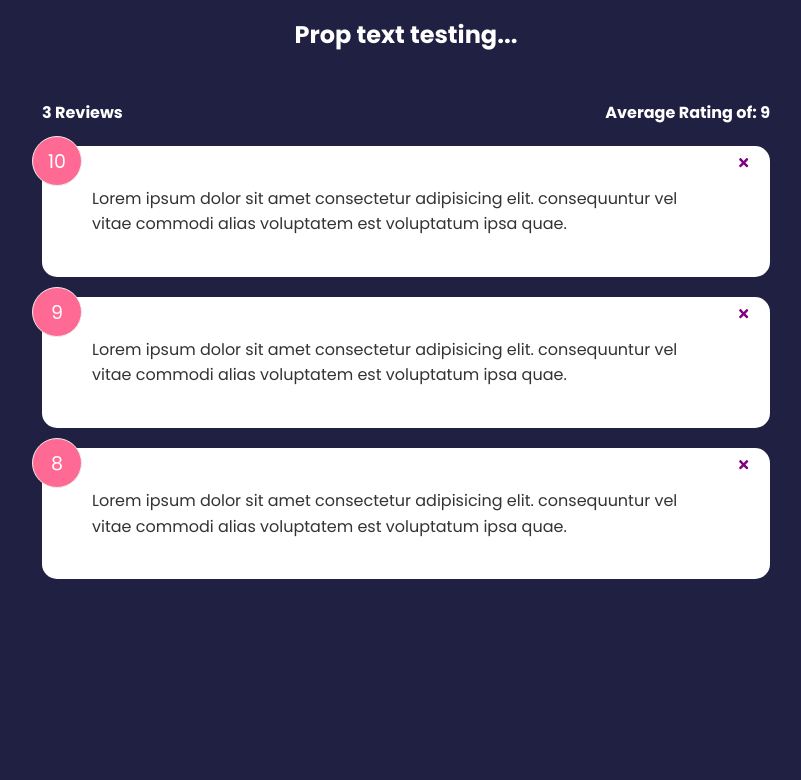
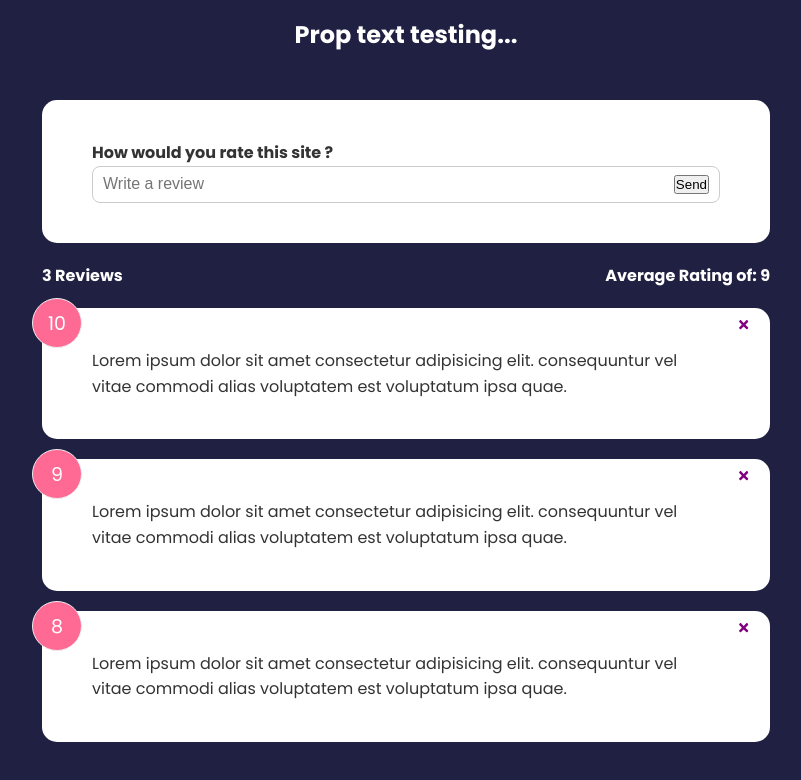
Before and after one commit to nunesxd/react_feedback_app, a React (Create React App) app: page / in a window 1280 px wide. Shown: the top 780 px of the page, without its empty margins (234-1035 px from the left). Built offline with nearby package versions, Linux system fonts and the light colour scheme; the HTML template or start-up script is replaced by a standard one.

Commit message:
Criação do arquivo FeedbackForm

```diff
--- a/src/App.js
+++ b/src/App.js
@@ -3,6 +3,7 @@
 //import FeedbackItem from './components/FeedbackItem';
 import FeedbackList from './components/FeedbackList';
 import FeedbackStats from './components/FeedbackStats';
+import FeedbackForm from './components/FeedbackForm';
 import FeedbackData from './data/FeedbackData';
 
 
@@ -19,6 +20,7 @@
         <>
             <Header text="Prop text testing..." />
             <div className='container'>
+                <FeedbackForm />
                 <FeedbackStats feedback={feedback} />
                 <FeedbackList feedback={feedback} handleDelete={ deleteFeedback } />
             </div>
--- /dev/null
+++ b/src/components/FeedbackForm.jsx
@@ -0,0 +1,23 @@
+import React, { useState } from 'react';
+import Card from './shared/Card'
+
+function FeedbackForm() {
+    const [text, setText] = useState( '' );
+
+    const handleTextChange = (event) => {setText(event.target.value);};
+
+    return (
+        <Card>
+            <form>
+                <h4>How would you rate this site ?</h4>
+
+                <div className="input-group">
+                    <input onChange={ handleTextChange } type="text" placeholder='Write a review' value={ text } />
+                    <button type="submit">Send</button>
+                </div>
+            </form>
+        </Card>
+    )
+}
+
+export default FeedbackForm
```
